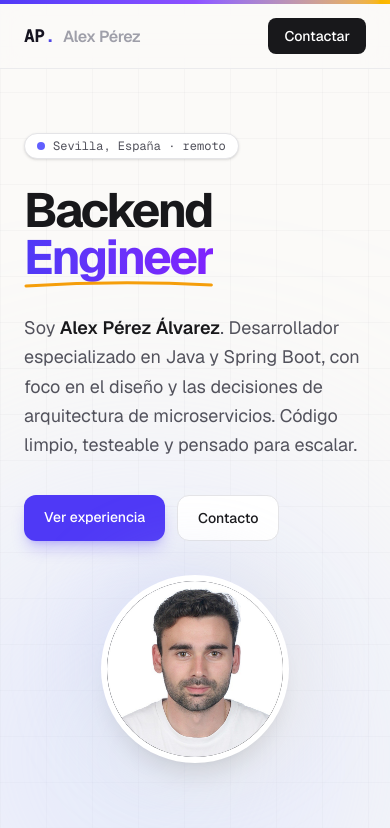
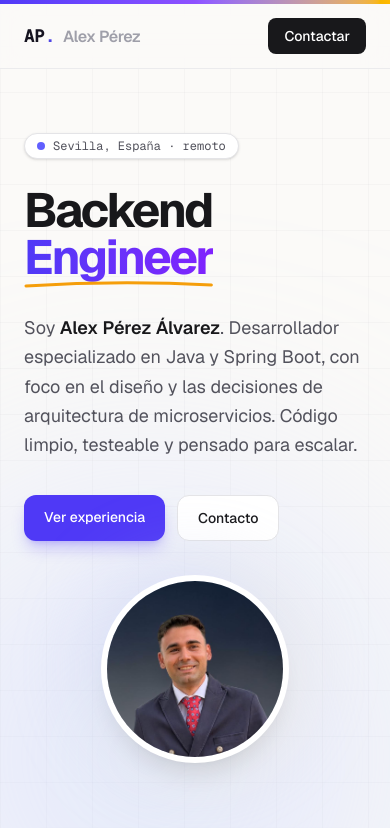
Before and after one commit to Alhxe/Portfolio, a Next.js app: page / in a window 390 px wide. Shown: the top 828 px of the page. Built offline with nearby package versions, Linux system fonts and the light colour scheme.

Commit message:
Switch profile image to PNG and add asset
Replace references to /profile.jpg with /profile.png in src/app/page.tsx and src/components/HeroMesh.tsx, and add the new public/profile.png image. Updates the avatar used in the hero SVG and mobile/profile components to the new PNG asset.

```diff
--- a/src/app/page.tsx
+++ b/src/app/page.tsx
@@ -103,7 +103,7 @@ export default function SignaturePage() {
               <div className="lg:hidden flex justify-center py-2">
                 <div className="relative">
                   <div className="absolute -inset-3 rounded-full bg-gradient-to-br from-indigo-300/40 to-amber-200/30 blur-2xl" />
-                  <SmartImg src="/profile.jpg" alt={PROFILE.name} className="relative w-44 h-44 rounded-full object-cover ring-[6px] ring-white shadow-xl" fallback={<div className="relative w-44 h-44 rounded-full bg-zinc-100 grid place-items-center text-2xl text-zinc-400 ring-[6px] ring-white shadow-xl">AP</div>} />
+                  <SmartImg src="/profile.png" alt={PROFILE.name} className="relative w-44 h-44 rounded-full object-cover ring-[6px] ring-white shadow-xl" fallback={<div className="relative w-44 h-44 rounded-full bg-zinc-100 grid place-items-center text-2xl text-zinc-400 ring-[6px] ring-white shadow-xl">AP</div>} />
                 </div>
               </div>
             </motion.div>
--- a/src/components/HeroMesh.tsx
+++ b/src/components/HeroMesh.tsx
@@ -101,7 +101,7 @@ export default function HeroMesh() {
 
       {/* photo — the client, calls the gateway */}
       <circle cx={PHOTO.cx} cy={PHOTO.cy} r={PHOTO.r + 6} fill="white" filter="url(#meshSoft)" />
-      <image href="/profile.jpg" x={PHOTO.cx - PHOTO.r} y={PHOTO.cy - PHOTO.r} width={PHOTO.r * 2} height={PHOTO.r * 2} preserveAspectRatio="xMidYMid slice" clipPath="url(#meshPhoto)" />
+      <image href="/profile.png" x={PHOTO.cx - PHOTO.r} y={PHOTO.cy - PHOTO.r} width={PHOTO.r * 2} height={PHOTO.r * 2} preserveAspectRatio="xMidYMid slice" clipPath="url(#meshPhoto)" />
       <circle cx={PHOTO.cx} cy={PHOTO.cy} r={PHOTO.r} fill="none" stroke="white" strokeWidth="6" />
       <circle cx={PHOTO.cx} cy={PHOTO.cy} r={PHOTO.r} fill="none" stroke="#4f46e5" strokeWidth="1.5" strokeOpacity="0.45" />
     </svg>
```
Also changed, not shown: public/profile.png (added).
